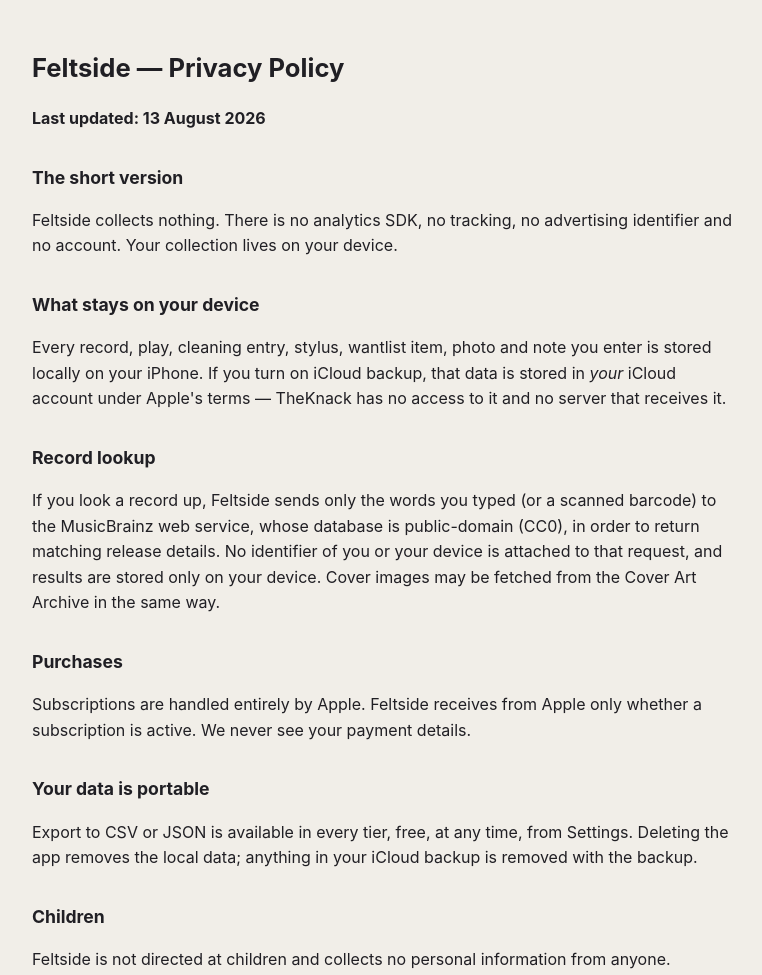
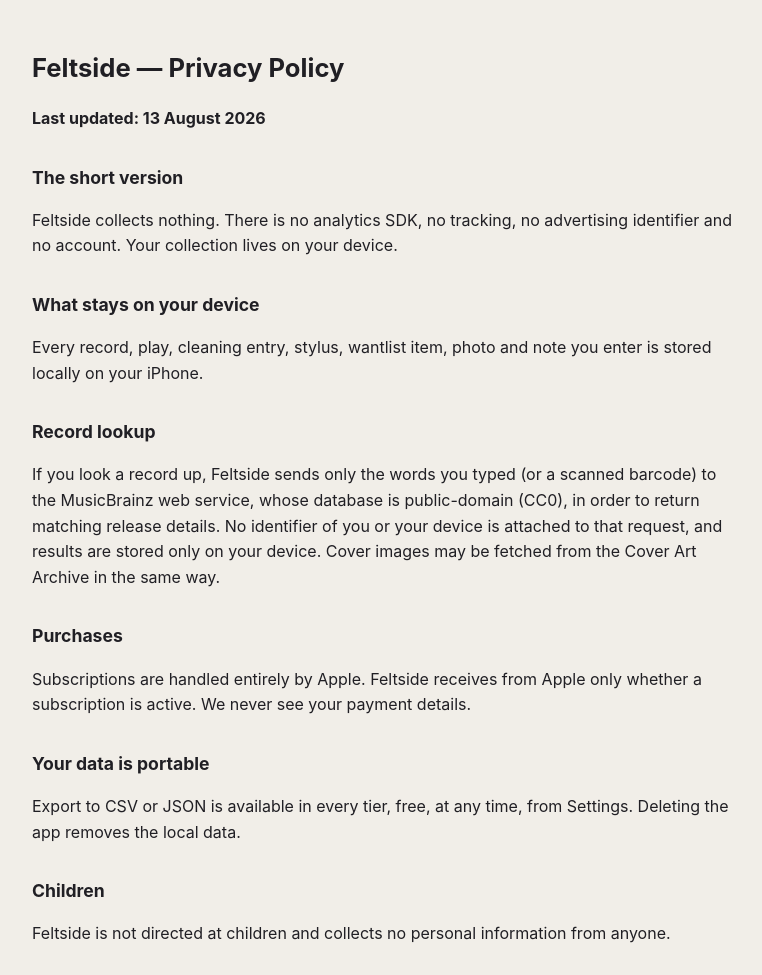
Before and after one commit to theknack2020-sketch/theknack2020-sketch.github.io, a plain HTML site: page feltside/privacy.html in a window 1280 px wide. Shown: the top 975 px of the page, without its empty margins (256-1018 px from the left). Drawn offline with Linux system fonts and the light colour scheme.

Commit message:
Feltside: remove iCloud backup claim (no CloudKit in the binary)

```diff
--- a/feltside/privacy.html
+++ b/feltside/privacy.html
@@ -11,8 +11,7 @@ h1{font-size:1.6rem}h2{font-size:1.1rem;margin-top:2rem}code{background:#FAF8F3;
 and no account. Your collection lives on your device.</p>
 <h2>What stays on your device</h2>
 <p>Every record, play, cleaning entry, stylus, wantlist item, photo and note you enter is stored
-locally on your iPhone. If you turn on iCloud backup, that data is stored in <em>your</em> iCloud
-account under Apple's terms — TheKnack has no access to it and no server that receives it.</p>
+locally on your iPhone.</p>
 <h2>Record lookup</h2>
 <p>If you look a record up, Feltside sends only the words you typed (or a scanned barcode) to the
 MusicBrainz web service, whose database is public-domain (CC0), in order to return matching
@@ -22,8 +21,7 @@ stored only on your device. Cover images may be fetched from the Cover Art Archi
 <p>Subscriptions are handled entirely by Apple. Feltside receives from Apple only whether a
 subscription is active. We never see your payment details.</p>
 <h2>Your data is portable</h2>
-<p>Export to CSV or JSON is available in every tier, free, at any time, from Settings. Deleting
-the app removes the local data; anything in your iCloud backup is removed with the backup.</p>
+<p>Export to CSV or JSON is available in every tier, free, at any time, from Settings. Deleting the app removes the local data.</p>
 <h2>Children</h2>
 <p>Feltside is not directed at children and collects no personal information from anyone.</p>
 <h2>Contact</h2>
```
